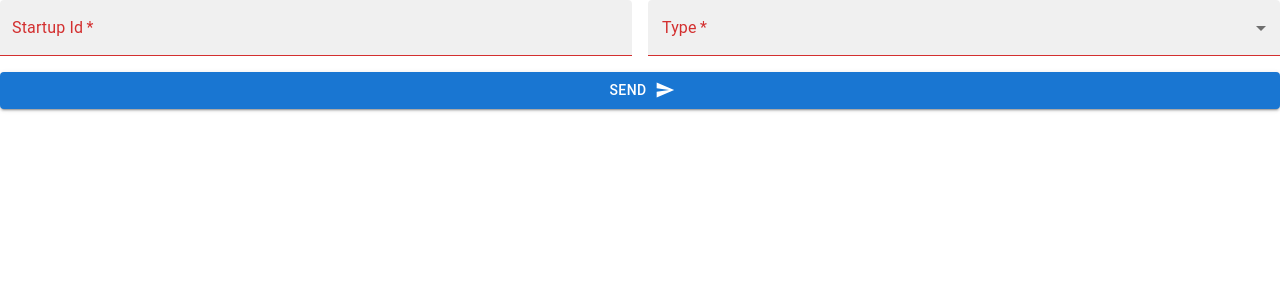
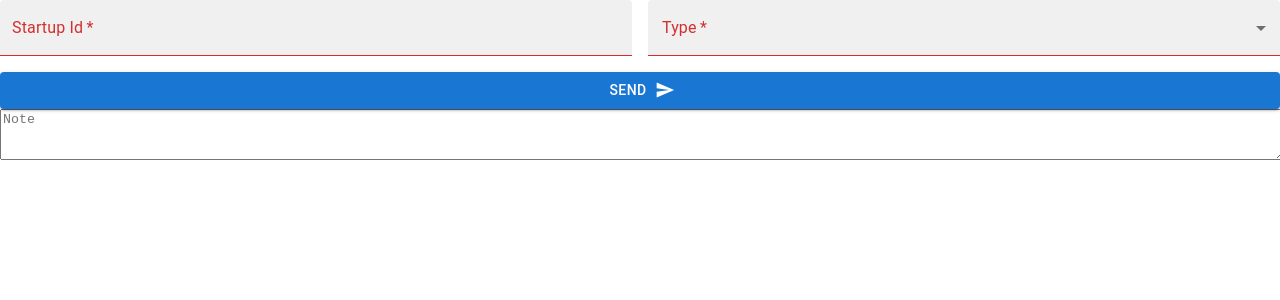
Before and after one commit to Digi-Dojo/MFront-VirtualSpaces, a React (Create React App) app: page / in a window 1280 px wide. Shown: the top 300 px of the page. Built offline with nearby package versions, Linux system fonts and the light colour scheme.

Commit message:
Added field for writing a long text of a note
Signed-off-by: Francesco <francesco.mazzini432@gmail.com>

```diff
--- a/src/App.js
+++ b/src/App.js
@@ -1,12 +1,17 @@
 import logo from './logo.svg';
 import './App.css';
 import PlaceCreator from './fragments/PlaceCreator';
+import { OptionsSelector, TextArea } from './components/Fields';
+import { useState } from 'react';
 
 function App() {
+
+  const [content, setContent] = useState("");
 
   return (
     <div className="App">
       <PlaceCreator />
+      <TextArea title = "Note" setContent = {setContent} />
     </div>
   );
 }
--- a/src/components/Fields.jsx
+++ b/src/components/Fields.jsx
@@ -1,4 +1,4 @@
-import { TextField, FormControl, InputLabel, Select, MenuItem } from "@mui/material";
+import { TextField, FormControl, InputLabel, Select, MenuItem, TextareaAutosize } from "@mui/material";
 
 const NumericField = ({fieldTitle, numValue, setNumValue}) => {
 
@@ -43,4 +43,19 @@ const OptionsSelector = ({fieldTitle, options, selectedOption, setSelectedOption
     )
 }
 
-export {NumericField, OptionsSelector};
+const TextArea = ({title, setContent}) => {
+
+    const handleChange = (val) => setContent(val.target.value);
+
+    return (
+        <TextareaAutosize
+            minRows={3}
+            placeholder={title}
+            style={{ width: "100%"}}
+            required
+            onChange={handleChange}
+        />
+    )
+}
+
+export {NumericField, OptionsSelector, TextArea};
--- a/src/fragments/PlaceCreator.jsx
+++ b/src/fragments/PlaceCreator.jsx
@@ -6,7 +6,7 @@ import { Grid } from "@mui/material";
 import { usePlaces } from "../hooks/usePlaces";
 import { StayPrimaryPortraitTwoTone } from "@mui/icons-material";
 
-const PlaceCreator = (/* use qualcosa*/) => {
+const PlaceCreator = () => {
 
     const [startupId, setStartupId] = useState();
     const [type, setType] = useState();
```
